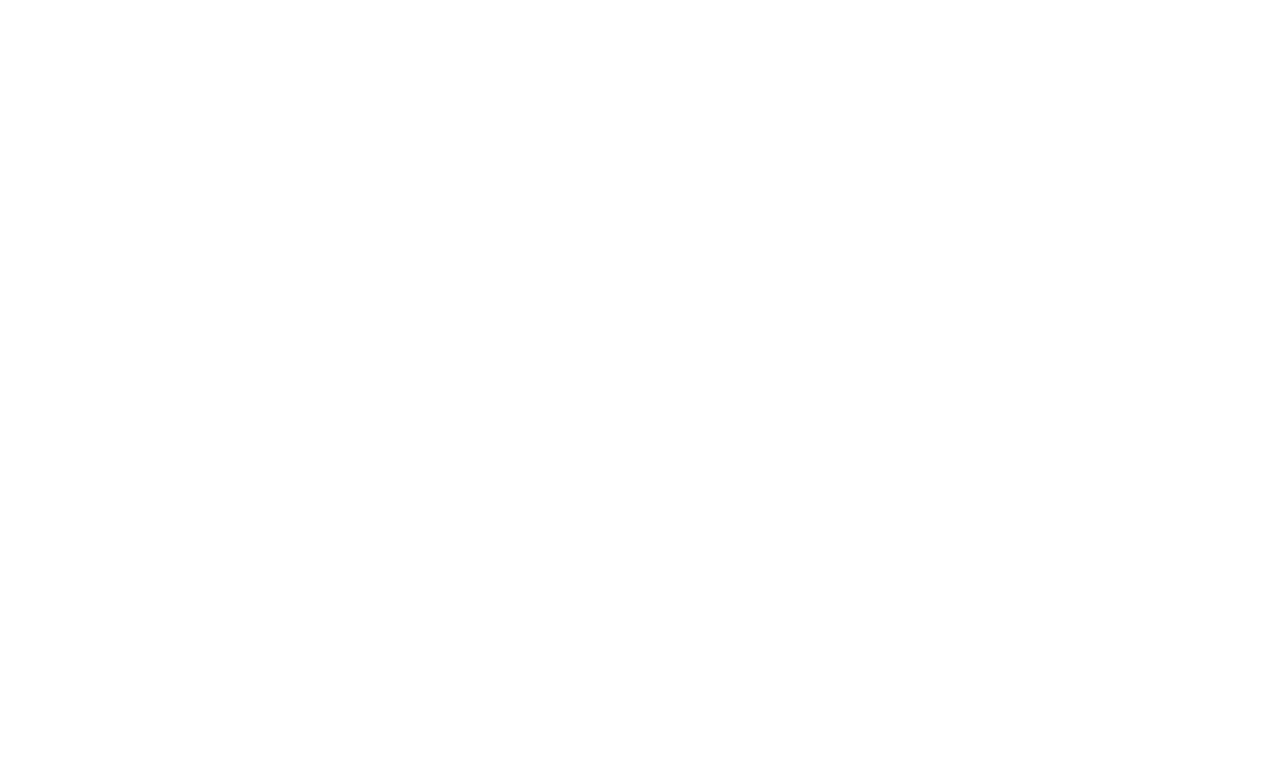
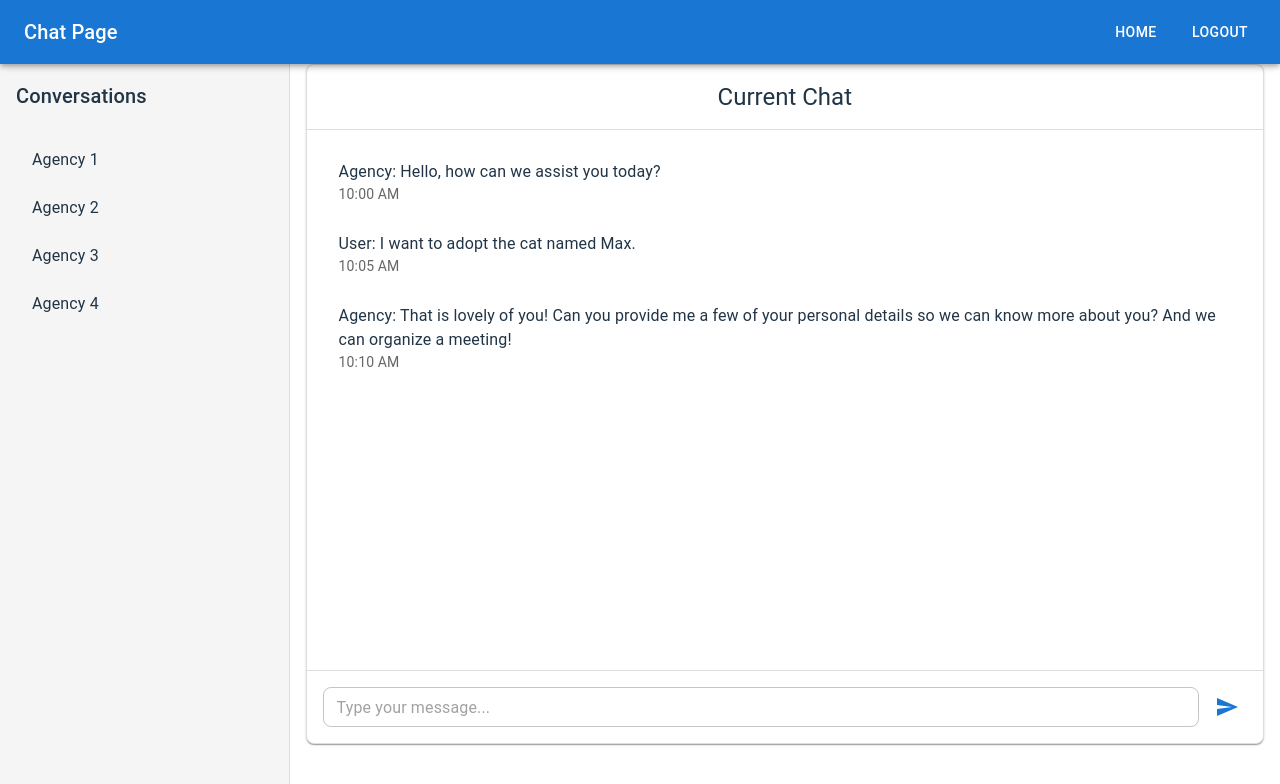
Before and after one commit to hilaRenis/PawConnect-FrontEnd, a React (Vite) app in the folder PawConnect-FrontEnd/: page /chat in a window 1280 px wide. Before the commit this address had no page. Shown: the top 784 px of the page. Built offline with nearby package versions, Linux system fonts and the light colour scheme.

Commit message:
User pages done
Pages related to the user are finished and done!

```diff
--- a/PawConnect-FrontEnd/package.json
+++ b/PawConnect-FrontEnd/package.json
@@ -12,6 +12,7 @@
   "dependencies": {
     "@emotion/react": "^11.14.0",
     "@emotion/styled": "^11.14.0",
+    "@mui/icons-material": "^6.3.0",
     "@mui/material": "^6.1.10",
     "react": "^18.3.1",
     "react-dom": "^18.3.1",
--- a/PawConnect-FrontEnd/src/App.jsx
+++ b/PawConnect-FrontEnd/src/App.jsx
@@ -7,6 +7,7 @@
 import AgencyDashboardPage from './pages/AgencyDashboardPage';
 import AdminDashboardPage from './pages/AdminDashboardPage';
 import UserAccountManagementPage from './pages/UserAccountManagementPage.jsx';
+import ChatPage from './pages/ChatPage.jsx';
 
 function App() {
   return (
@@ -19,6 +20,7 @@
         <Route path="/agency-dashboard" element={<AgencyDashboardPage />} />
         <Route path="/admin-dashboard" element={<AdminDashboardPage />} />
         <Route path="/user-account-management" element={<UserAccountManagementPage />} />
+        <Route path="/chat" element={<ChatPage/>} />
       </Routes>
     </Router>
   );
--- a/PawConnect-FrontEnd/src/components/UserDashboard.jsx
+++ b/PawConnect-FrontEnd/src/components/UserDashboard.jsx
@@ -11,7 +11,6 @@
 
   const handleSubmit = (e) => {
     e.preventDefault();
-    // Here, you would send the data to an API to store the announcement
     alert('Pet details submitted!');
   };
 
--- /dev/null
+++ b/PawConnect-FrontEnd/src/pages/ChatPage.jsx
@@ -0,0 +1,167 @@
+import React from 'react';
+import { AppBar, Toolbar, Typography, Button, Box, List, ListItem, ListItemText, TextField, IconButton } from '@mui/material';
+import SendIcon from '@mui/icons-material/Send';
+import { useNavigate } from 'react-router-dom';
+
+function ChatPage() {
+  const navigate = useNavigate();
+
+  const handleGoToUserDashboard = () => {
+    navigate('/user-dashboard');
+  };
+
+  const handleLogout = () => {
+    console.log('Logging out...');
+    navigate('/');
+  };
+
+  return (
+    <div>
+
+      <AppBar position="fixed" sx={{ backgroundColor: '#1976d2', width: '100%' }}>
+        <Toolbar>
+          <Typography variant="h6" component="div" sx={{ flexGrow: 1 }}>
+            Chat Page
+          </Typography>
+          <Box sx={{ display: 'flex', gap: 2 }}>
+            <Button color="inherit" onClick={handleGoToUserDashboard}>
+              Home
+            </Button>
+            <Button color="inherit" onClick={handleLogout}>
+              Logout
+            </Button>
+          </Box>
+        </Toolbar>
+      </AppBar>
+
+      <Box
+        sx={{
+          display: 'flex',
+          height: '100vh',
+          paddingTop: '64px',
+        }}
+      >
+
+        <Box
+          sx={{
+            width: '300px',
+            borderRight: '1px solid #ddd',
+            backgroundColor: '#f5f5f5',
+            padding: 2,
+            overflowY: 'auto',
+          }}
+        >
+          <Typography variant="h6" sx={{ marginBottom: 2 }}>
+            Conversations
+          </Typography>
+          <List>
+
+            <ListItem button>
+              <ListItemText primary="Agency 1" />
+            </ListItem>
+            <ListItem button>
+              <ListItemText primary="Agency 2" />
+            </ListItem>
+            <ListItem button>
+              <ListItemText primary="Agency 3" />
+            </ListItem>
+            <ListItem button>
+              <ListItemText primary="Agency 4" />
+            </ListItem>
+          </List>
+        </Box>
+        <Box
+          sx={{
+            flexGrow: 1,
+            display: 'flex',
+            flexDirection: 'column',
+            paddingLeft: 2,
+            paddingRight: 2,
+            height: '85vh',
+          }}
+        >
+          <Box
+            sx={{
+              flexGrow: 1,
+              display: 'flex',
+              flexDirection: 'column',
+              border: '1px solid #ddd',
+              borderRadius: 2,
+              boxShadow: 1,
+              overflow: 'hidden',
+              backgroundColor: '#fff',
+            }}
+          >
+            <Typography
+              variant="h5"
+              sx={{ padding: 2, borderBottom: '1px solid #ddd', textAlign: 'center' }}
+            >
+              Current Chat
+            </Typography>
+
+            <Box
+              sx={{
+                flexGrow: 1,
+                overflowY: 'auto',
+                padding: 2,
+                display: 'flex',
+                flexDirection: 'column',
+                gap: 2,
+              }}
+            >
+              <List disablePadding>
+                <ListItem sx={{ alignItems: 'flex-start' }}>
+                  <ListItemText
+                    primary="Agency: Hello, how can we assist you today?"
+                    secondary="10:00 AM"
+                    sx={{ wordBreak: 'break-word' }}
+                  />
+                </ListItem>
+                <ListItem sx={{ alignItems: 'flex-start' }}>
+                  <ListItemText
+                    primary="User: I want to adopt the cat named Max."
+                    secondary="10:05 AM"
+                    sx={{ wordBreak: 'break-word' }}
+                  />
+                </ListItem>
+                <ListItem sx={{ alignItems: 'flex-start' }}>
+                  <ListItemText
+                    primary="Agency: That is lovely of you! Can you provide me a few of your personal details so we can know more about you? And we can organize a meeting!"
+                    secondary="10:10 AM"
+                    sx={{ wordBreak: 'break-word' }}
+                  />
+                </ListItem>
+              </List>
+            </Box>
+
+            <Box
+              sx={{
+                display: 'flex',
+                gap: 1,
+                padding: 2,
+                borderTop: '1px solid #ddd',
+              }}
+            >
+              <TextField
+                fullWidth
+                placeholder="Type your message..."
+                variant="outlined"
+                size="small"
+                sx={{
+                  '& .MuiOutlinedInput-root': {
+                    borderRadius: 2,
+                  },
+                }}
+              />
+              <IconButton color="primary">
+                <SendIcon />
+              </IconButton>
+            </Box>
+          </Box>
+        </Box>
+      </Box>
+    </div>
+  );
+}
+
+export default ChatPage;
--- a/PawConnect-FrontEnd/src/pages/UserAccountManagementPage.jsx
+++ b/PawConnect-FrontEnd/src/pages/UserAccountManagementPage.jsx
@@ -41,7 +41,7 @@
           </Typography>
           <Box sx={{ display: 'flex', gap: 2 }}>
             <Button color="inherit" onClick={() => navigate('/user-account-management')}>
-              User Account Management
+              Create Account
             </Button>
             <Button color="inherit" onClick={() => console.log('Navigate to Manage Posts')}>
               Manage Posts
--- a/PawConnect-FrontEnd/src/pages/UserDashboardPage.jsx
+++ b/PawConnect-FrontEnd/src/pages/UserDashboardPage.jsx
@@ -1,11 +1,92 @@
 import React from 'react';
-import UserDashboard from '../components/UserDashboard';
+import { useNavigate } from 'react-router-dom';
+import { AppBar, Toolbar, Typography, Button, Box, Grid, Card, CardContent, CardMedia } from '@mui/material';
+
+const announcements = [
+  {
+    id: 1,
+    title: 'Lost Pet: Bella',
+    description: 'A small brown dog was lost near Central Park on June 10th.',
+    image: 'https://via.placeholder.com/150',
+  },
+  {
+    id: 2,
+    title: 'Stray Cat Seen',
+    description: 'A white and black cat spotted near Oak Street.',
+    image: 'https://via.placeholder.com/150',
+  },
+  {
+    id: 3,
+    title: 'Pet offer for adoption: Max',
+    description: 'Grey tabby cat. 3-4 years old. Found 5 months ago in Central Park.',
+    image: 'https://via.placeholder.com/150',
+  },
+];
 
 function UserDashboardPage() {
+  const navigate = useNavigate();
+
+  const handleLogout = () => {
+    console.log('Logging out...');
+    navigate('/');
+  };
+
+  const handleGoToUserDashboard = () => {
+    navigate('/user-dashboard');
+  };
+
+  const handleGoToChatPage = () => {
+    navigate('/chat');
+  };
+
   return (
     <div>
-      <h1>User Dashboard</h1>
-      <UserDashboard />
+      <AppBar position="fixed" sx={{ backgroundColor: '#1976d2', width: '100%' }}>
+        <Toolbar>
+          <Typography variant="h6" component="div" sx={{ flexGrow: 1 }}>
+            User Dashboard
+          </Typography>
+          <Box sx={{ display: 'flex', gap: 2 }}>
+            <Button color="inherit" onClick={handleGoToUserDashboard}>
+              Home
+            </Button>
+            <Button color="inherit" onClick={handleGoToChatPage}>
+              Chat Page
+            </Button>
+            <Button color="inherit" onClick={handleLogout}>
+              Logout
+            </Button>
+          </Box>
+        </Toolbar>
+      </AppBar>
+
+      <Box sx={{ padding: 2, marginTop: 8 }}>
+        <Typography variant="h4" gutterBottom>
+          Announcements
+        </Typography>
+        <Grid container spacing={3}>
+          {announcements.map((announcement) => (
+            <Grid item xs={12} sm={6} md={4} key={announcement.id}>
+              <Card>
+                <CardMedia
+                  component="img"
+                  height="140"
+                  image={announcement.image}
+                  alt={announcement.title}
+                />
+                <CardContent>
+                  <Typography variant="h6" component="div">
+                    {announcement.title}
+                  </Typography>
+                  <Typography variant="body2" color="text.secondary">
+                    {announcement.description}
+                  </Typography>
+                </CardContent>
+              </Card>
+            </Grid>
+          ))}
+        </Grid>
+      </Box>
     </div>
   );
 }
```
Also changed, not shown: 1 other file (tests, documents, lock files or other folders).
